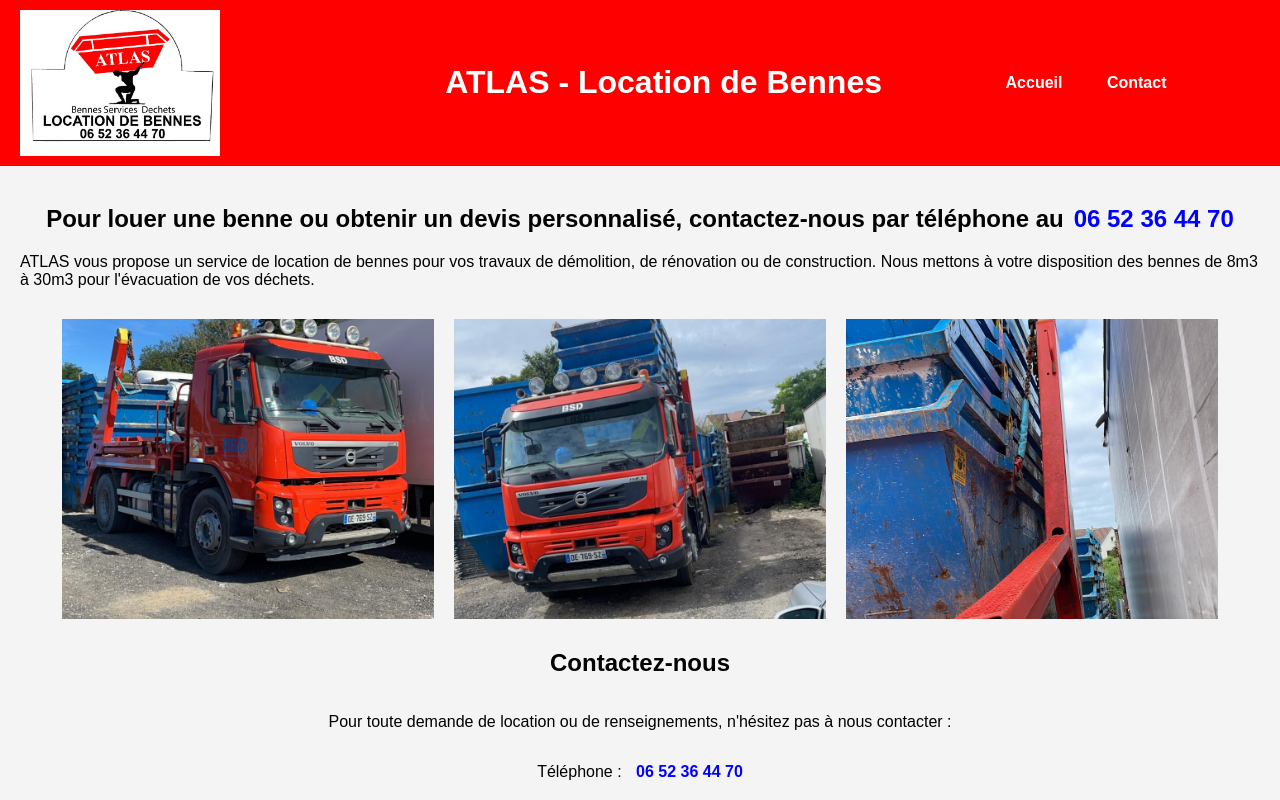
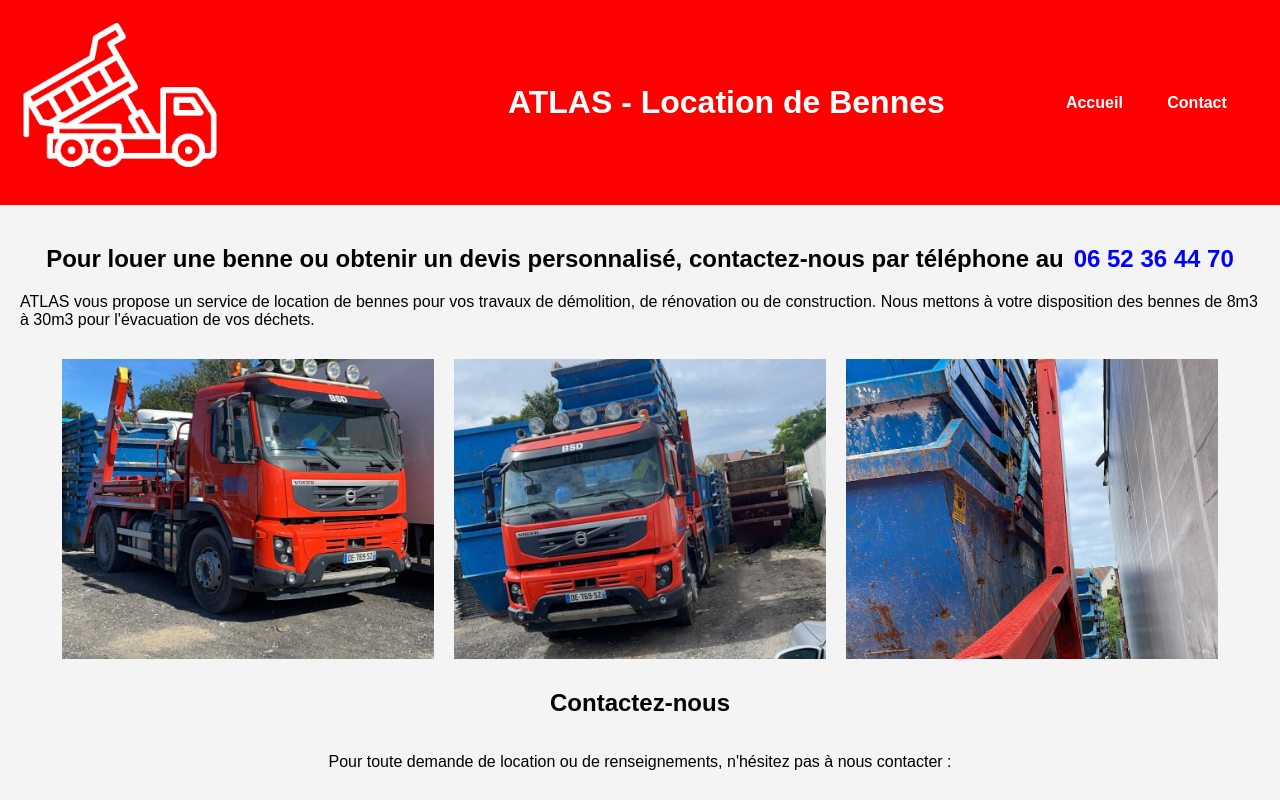
Before and after one commit to Huso213/atlasbennes, a plain HTML site: page index.html in a window 1280 px wide. Shown: the top 800 px of the page. Drawn offline with Linux system fonts and the light colour scheme.

Commit message:
correction couleur

```diff
--- a/index.html
+++ b/index.html
@@ -11,7 +11,7 @@
 <body>
     <div class="navbar">
         <header>
-            <img src="Photos/logo.jpg" alt="ATLAS Bennes Services Dechets">
+            <img src="Photos/camion-benne.png" alt="ATLAS Bennes Services Dechets" >
             <h1>ATLAS - Location de Bennes</h1>
         </header>
         <nav>
--- a/styles.css
+++ b/styles.css
@@ -15,7 +15,6 @@
 }
 
 .navbar{
-    //border: solid 1px blue;
     display: flex;
     justify-content: space-between;
     align-items: center;
@@ -26,20 +25,28 @@
     padding: 10px 0;
     text-align: center;
     display: flex;
-    justify-content: space-between;
     align-items: center;
-    width: 70%;
+    width: 90%;
+   // border: solid 1px black;
+
 }
 
 header img {
     max-width: 200px;
-    margin: 0 20px;
+    margin: -15px 18em 0 20px;
 }
 
+h1{
+   // border: solid 1px blue;
+    display: flex;
+    justify-content: center;
+    align-items: center;
+
+}
 nav {
     padding: 10px;
-    text-align: center;
-    width: 30%;
+    width: 20%;
+    //border: solid 1px green;
 }
 
 nav a {
```
Also changed, not shown: Photos/camion-benne.jpg (added), Photos/camion-benne.png (added).
